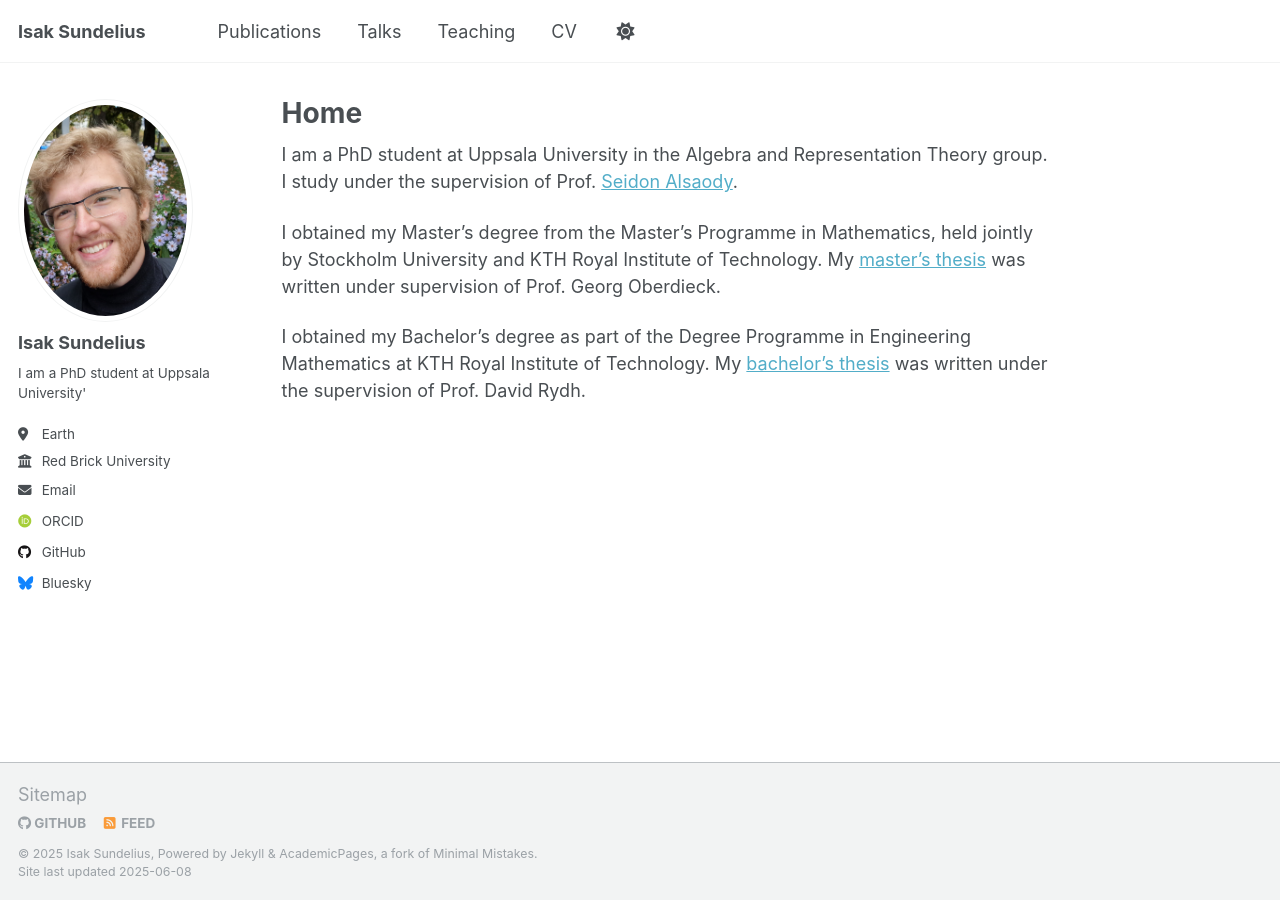
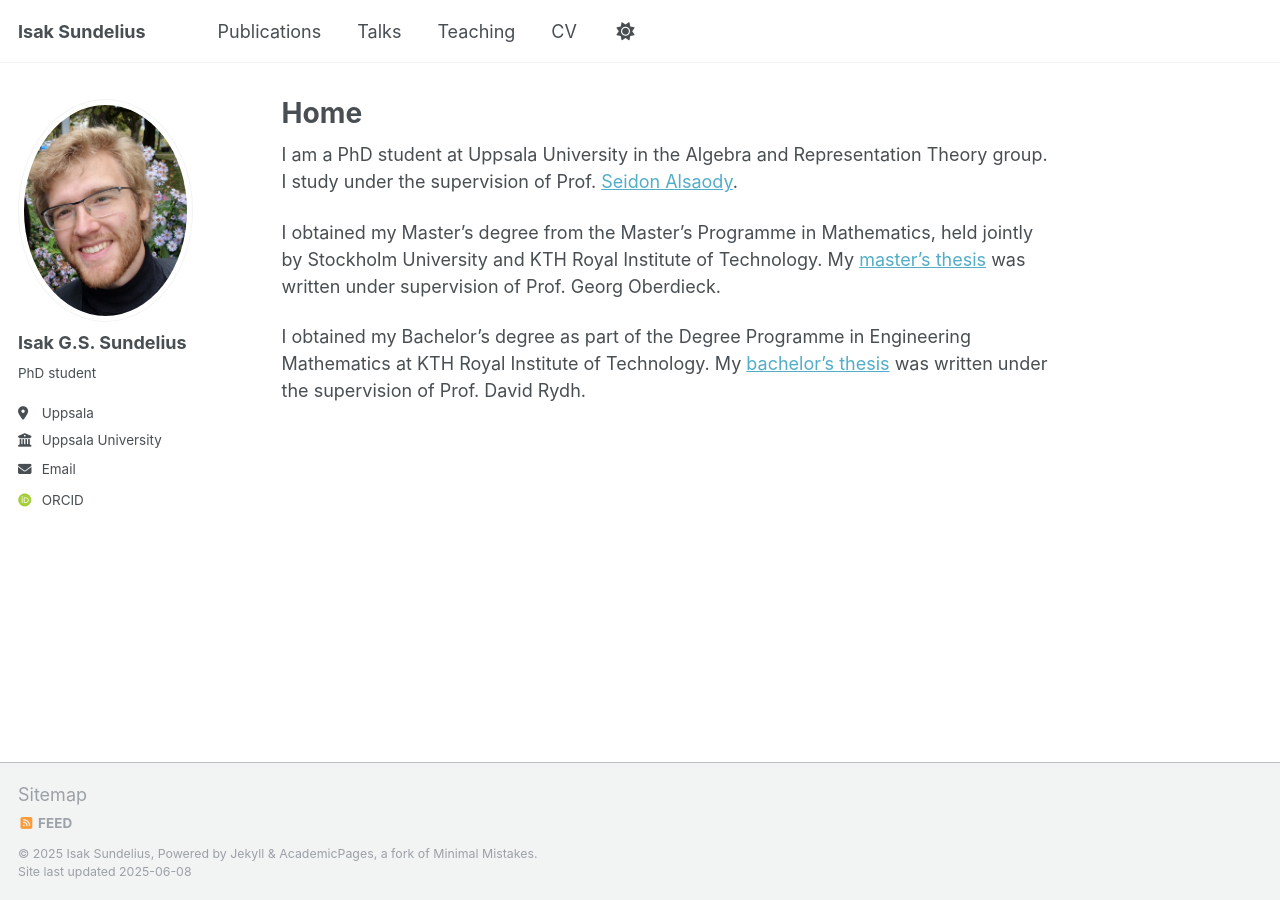
Before and after one commit to IsakSundelius/isaksundelius.github.io, a Jekyll site: the page built from _pages/about.md, in a window 1280 px wide. Built offline with Jekyll 4.4.1, drawn with Linux system fonts in a browser that asks for light colours; some web fonts are replaced.

Commit message:
Update _config.yml

```diff
--- a/_config.yml
+++ b/_config.yml
@@ -23,10 +23,10 @@ repository               : "isaksundelius.github.io"
 author:
   # Biographic information
   avatar           : "profile.png"
-  name             : "Isak Sundelius"
-  bio              : "I am a PhD student at Uppsala University' "
-  location         : "Earth"
-  employer         : "Red Brick University"
+  name             : "Isak G.S. Sundelius"
+  bio              : "PhD student"
+  location         : "Uppsala"
+  employer         : "Uppsala University"
   uri              : # URL
   email            : "isak[dot]sundelius[at]math[dot]uu[dot]se"
 
@@ -36,15 +36,15 @@ author:
   orcid            : "http://orcid.org/yourorcidurl"
 
   # Repositories and software development
-  bitbucket        : # Username - Update with your username on the site
-  codepen          : # Username
-  dribbble         : # Username
-  github           : "academicpages"
-  kaggle           : # Username
-  stackoverflow    : # User number or user number and name (i.e., use "1" or "1/jeff-atwood")
+  #bitbucket        : # Username - Update with your username on the site
+  #codepen          : # Username
+  #dribbble         : # Username
+  #github           : "academicpages"
+  #kaggle           : # Username
+  #stackoverflow    : # User number or user number and name (i.e., use "1" or "1/jeff-atwood")
 
   # Social media
-  bluesky          : "bsky.app" # Replace this with you Bluesky username
+  #bluesky          : "bsky.app" # Replace this with you Bluesky username
   facebook         : # Username
   flickr           : # Username
   foursquare       : # Username
```
